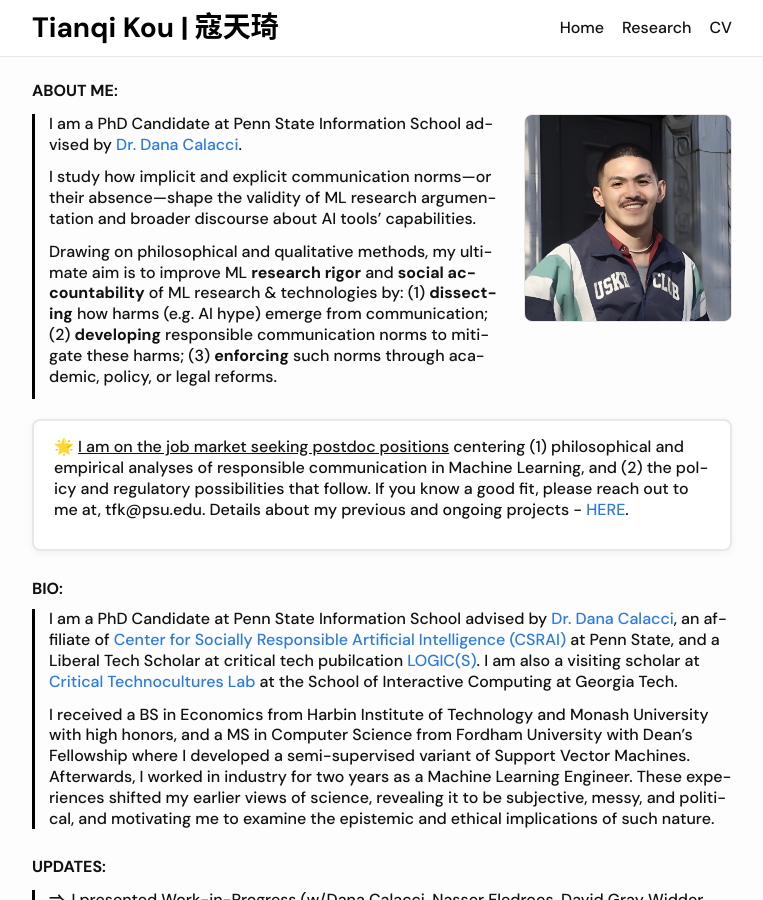
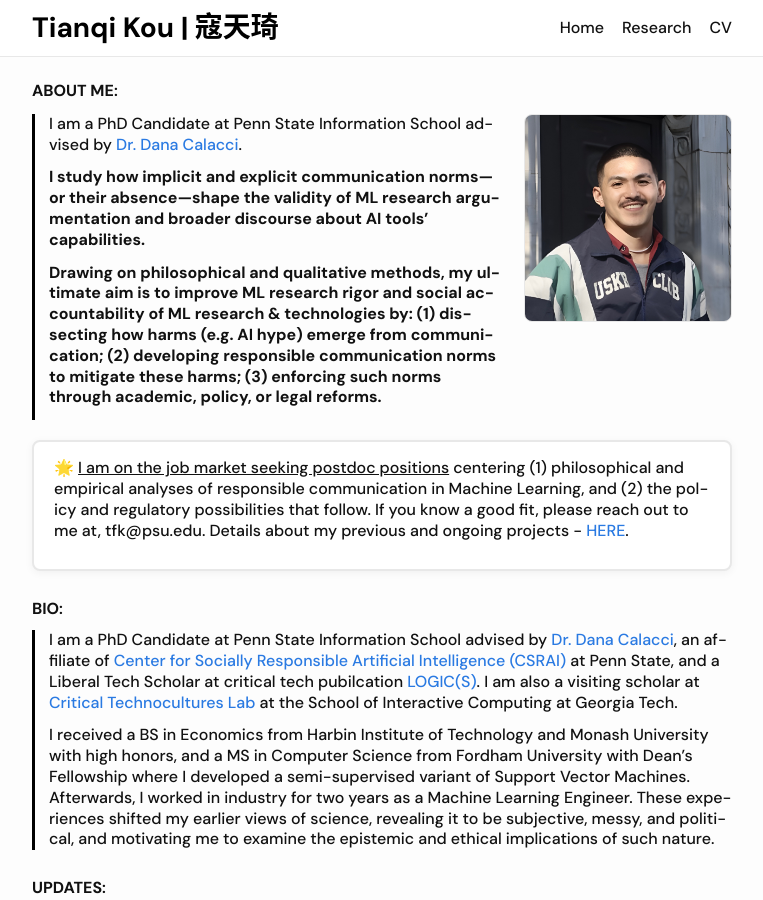
Before and after one commit to koutianqi/koutianqi.github.io, a Jekyll site: the page built from index.markdown, in a window 1280 px wide and 900 px high. Shown: the whole window, without its empty margins (258-1021 px from the left). Built offline with Jekyll 4.4.1, drawn with Linux system fonts in a browser that asks for light colours.

```diff
--- a/index.markdown
+++ b/index.markdown
@@ -11,9 +11,9 @@ title: "Tianqi Kou"
 
 I am a PhD Candidate at Penn State Information School advised by [Dr. Dana Calacci](https://www.dcalacci.net).
 
-I study how implicit and explicit communication norms—or their absence—shape the validity of ML research argumentation and broader discourse about AI tools’ capabilities.
+**I study how implicit and explicit communication norms—or their absence—shape the validity of ML research argumentation and broader discourse about AI tools’ capabilities.**
 
-Drawing on philosophical and qualitative methods, my ultimate aim is to improve ML **research rigor** and **social accountability** of ML research & technologies by: (1) **dissecting** how harms (e.g. AI hype) emerge from communication; (2) **developing** responsible communication norms to mitigate these harms; (3) **enforcing** such norms through academic, policy, or legal reforms.
+**Drawing on philosophical and qualitative methods, my ultimate aim is to improve ML research rigor and social accountability of ML research & technologies by: (1) dissecting how harms (e.g. AI hype) emerge from communication; (2) developing responsible communication norms to mitigate these harms; (3) enforcing such norms through academic, policy, or legal reforms.**
 
   </div>
   <img class="headshot" src="{{ "/assets/img/headshot_crop.jpg" | relative_url }}" alt="Headshot" />
```
